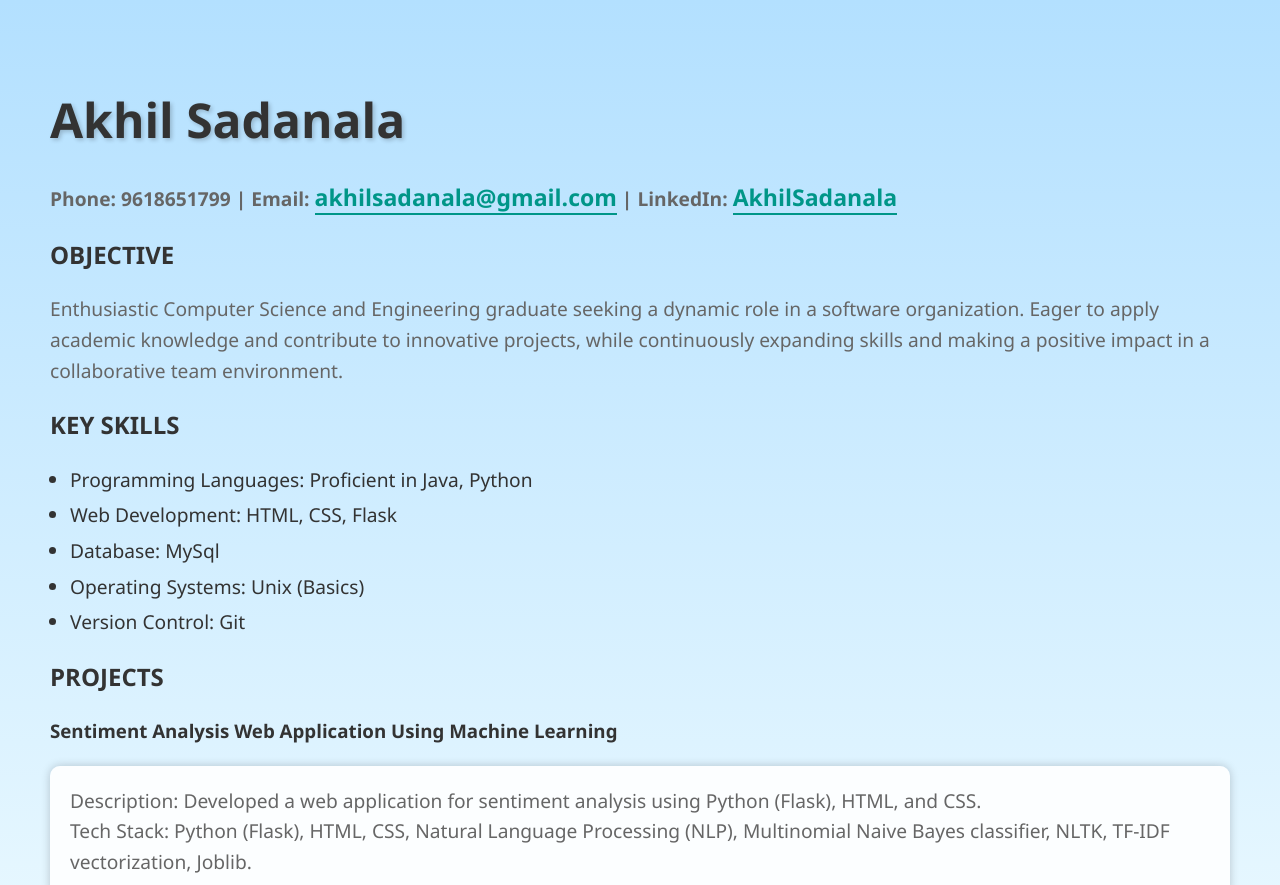
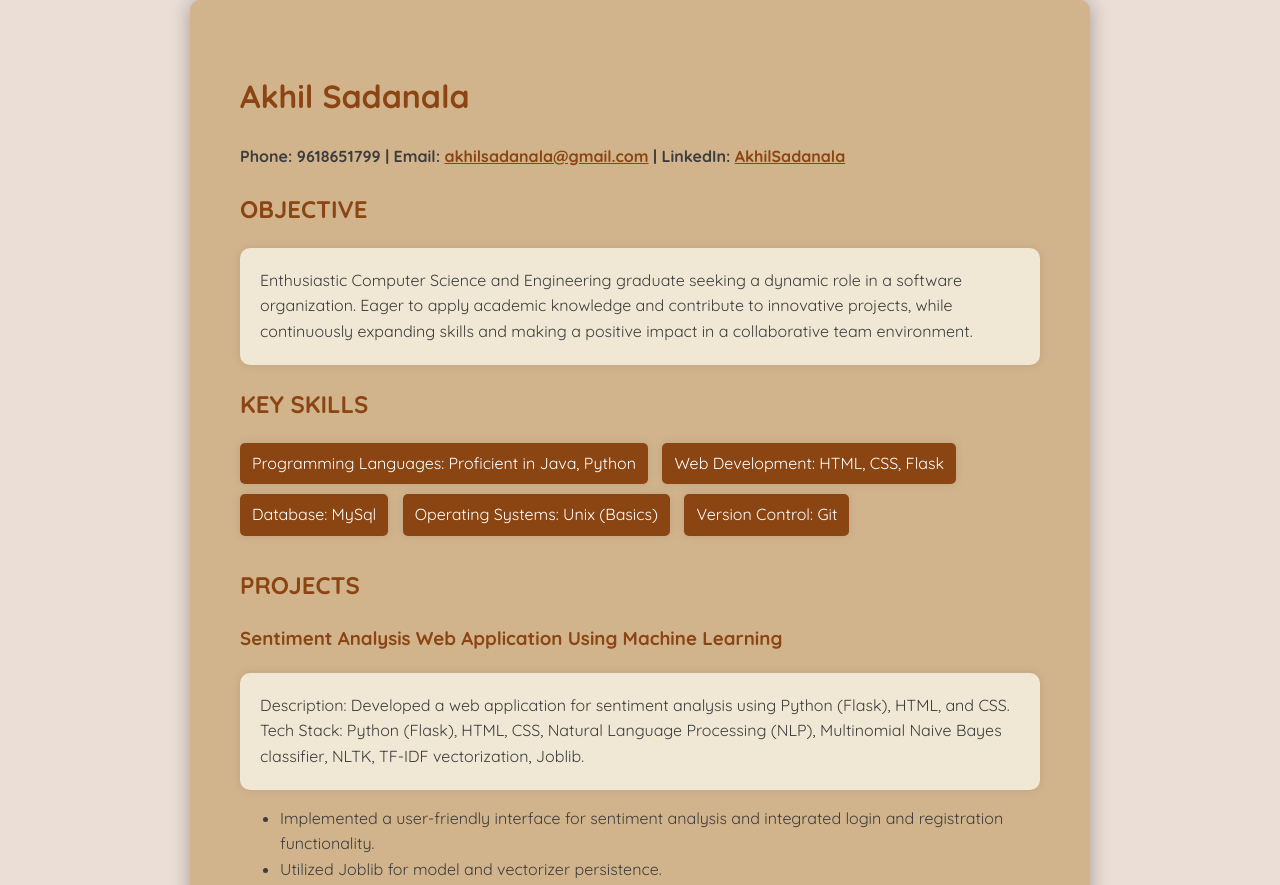
Before and after one commit to Akhil48/My-Portfolio, a plain HTML site: page index.html in a window 1280 px wide. Shown: the top 885 px of the page. Drawn offline with Linux system fonts and the light colour scheme.

Commit message:
styles.css

```diff
--- a/styles.css
+++ b/styles.css
@@ -1,122 +1,87 @@
 body {
     margin: 0;
-    background: linear-gradient(180deg, #b3e0ff 0%, #e6f7ff 100%);
-    font-family: 'Segoe UI', Tahoma, Geneva, Verdana, sans-serif;
-}
-
-#snowfall {
-    position: fixed;
-    top: 0;
-    left: 0;
-    width: 100%;
-    height: 100%;
-    pointer-events: none;
-    z-index: 4;
+    background: #eaded7; /* Light beige background color */
+    font-family: 'Quicksand', sans-serif;
+    color: #3d3d3d; /* Dark text color */
+    opacity: 0;
+    animation: fadeIn 1s ease-out forwards;
 }
 
 .container {
-    position: relative;
     padding: 50px;
     text-align: left;
-    color: #333;
     line-height: 1.6;
-    max-height: 100vh;
-    z-index: 1;
+    max-width: 800px;
+    margin: 0 auto;
+    background-color: #d2b48c; /* Tan container background */
+    border-radius: 10px;
+    box-shadow: 0 0 20px rgba(0, 0, 0, 0.3);
 }
 
-.snowflake {
-    position: absolute;
-    background-color: white;
-    border-radius: 50%;
-    pointer-events: none;
-    z-index: 5;
-    animation: snowfall linear infinite;
-    width: 10px;
-    height: 10px;
+h1, .contact-info a, .section-heading, .project-title {
+    color: #8b4513; /* Saddle Brown heading color */
+    opacity: 0;
+    animation: fadeInUp 0.8s ease-out forwards;
 }
 
-@keyframes snowfall {
+.contact-info a:hover {
+    text-decoration: underline;
+}
+
+.project-info, .skills-list li, .soft-skills-list li, .key-skills-list li, .objective-info, .certification-info, .interests-info {
+    background-color: #f0e8d5; /* Light tan info background color */
+    padding: 20px;
+    border-radius: 10px;
+    box-shadow: 0 0 10px rgba(0, 0, 0, 0.1);
+    color: #3d3d3d; /* Dark text color */
+    opacity: 0;
+    animation: fadeInUp 0.8s ease-out forwards;
+}
+
+.project-info ul {
+    list-style-type: disc;
+    padding-left: 20px;
+}
+
+.skills-list, .soft-skills-list, .key-skills-list {
+    list-style-type: none;
+    padding: 0;
+    margin-top: 10px;
+}
+
+.skills-list li, .soft-skills-list li, .key-skills-list li {
+    display: inline-block;
+    background-color: #8b4513; /* Saddle Brown skill background color */
+    color: #fff; /* White text color */
+    padding: 8px 12px;
+    margin-right: 10px;
+    margin-bottom: 10px;
+    border-radius: 5px;
+    opacity: 0;
+    animation: fadeInUp 0.8s ease-out forwards;
+}
+
+@keyframes fadeIn {
     to {
-        transform: translateY(100vh);
+        opacity: 1;
     }
 }
 
-h1 {
-    font-size: 3em;
-    font-weight: bold;
-    margin-bottom: 20px;
-    text-shadow: 2px 2px 4px rgba(0, 0, 0, 0.2);
-}
-
-.container p,
-.container a,
-.description,
-.education-info,
-.trainer-info,
-.project-info {
-    margin-bottom: 20px;
-    font-size: 1.2em;
-    color: #666;
-}
-
-.container a {
-    color: #009688;
-    text-decoration: none;
-    border-bottom: 2px solid #009688;
-    transition: border-bottom 0.3s ease-in-out;
-}
-
-.container a:hover {
-    border-bottom: 2px solid #4CAF50;
-}
-
-.description,
-.education-info,
-.trainer-info,
-.project-info {
-    background-color: rgba(255, 255, 255, 0.9);
-    padding: 20px;
-    border-radius: 10px;
-    box-shadow: 0 0 10px rgba(0, 0, 0, 0.2);
-    color: #333;
-}
-
-.section-heading {
-    font-size: 1.5em;
-    color: #333;
-    margin-top: 20px;
-}
-
-.project-features,
-.skills-list {
-    list-style-type: disc;
-    padding-left: 20px;
-    font-size: 1.2em;
-    margin-top: 10px;
-}
-
-.project-features li,
-.skills-list li {
-    margin-bottom: 5px;
+@keyframes fadeInUp {
+    to {
+        opacity: 1;
+        transform: translateY(0);
+    }
 }
 
 /* Media Queries for Responsive Design */
 @media only screen and (max-width: 768px) {
     .container {
         padding: 30px;
-        max-height: none;
+        max-width: none;
     }
 
     h1 {
         font-size: 2.5em;
     }
-
-    .snowflake {
-        width: 6px;
-        height: 6px;
-    }
-
-    .section-heading {
-        font-size: 1.2em;
-    }
 }
```
